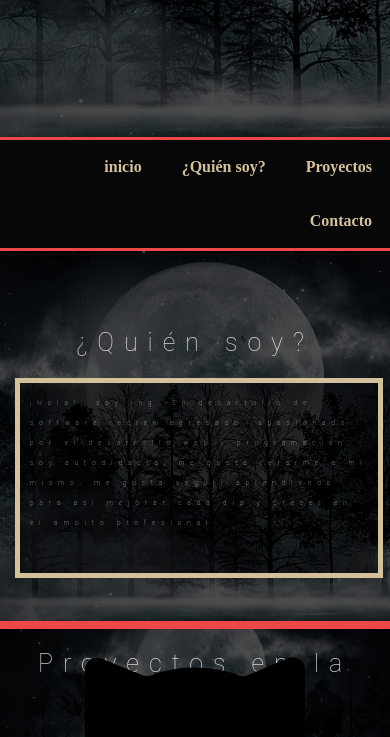
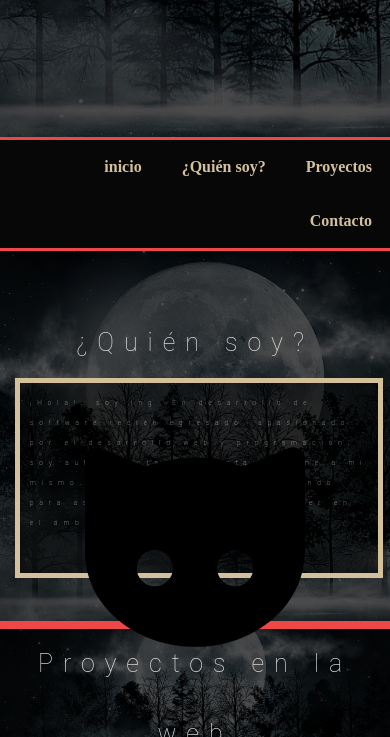
Before and after one commit to katz7/Portfolio-luis_Aglr_pz, a plain HTML site: page index.html in a window 390 px wide. Shown: the part 363-1100 px from the top of the page. Drawn offline with nearby package versions, Linux system fonts and the light colour scheme.

Commit message:
tamaño 498

```diff
--- a/style.css
+++ b/style.css
@@ -367,9 +367,15 @@ a:hover
     }
 }
 
+@media screen and (max-width:498px){
+    .gato{
+        top: 1020px;
+    }
+}
+
 @media screen and (max-width:430px){
     .gato{
-        top: 1010px;
+        top: 800px;
     }
 }
 
```
